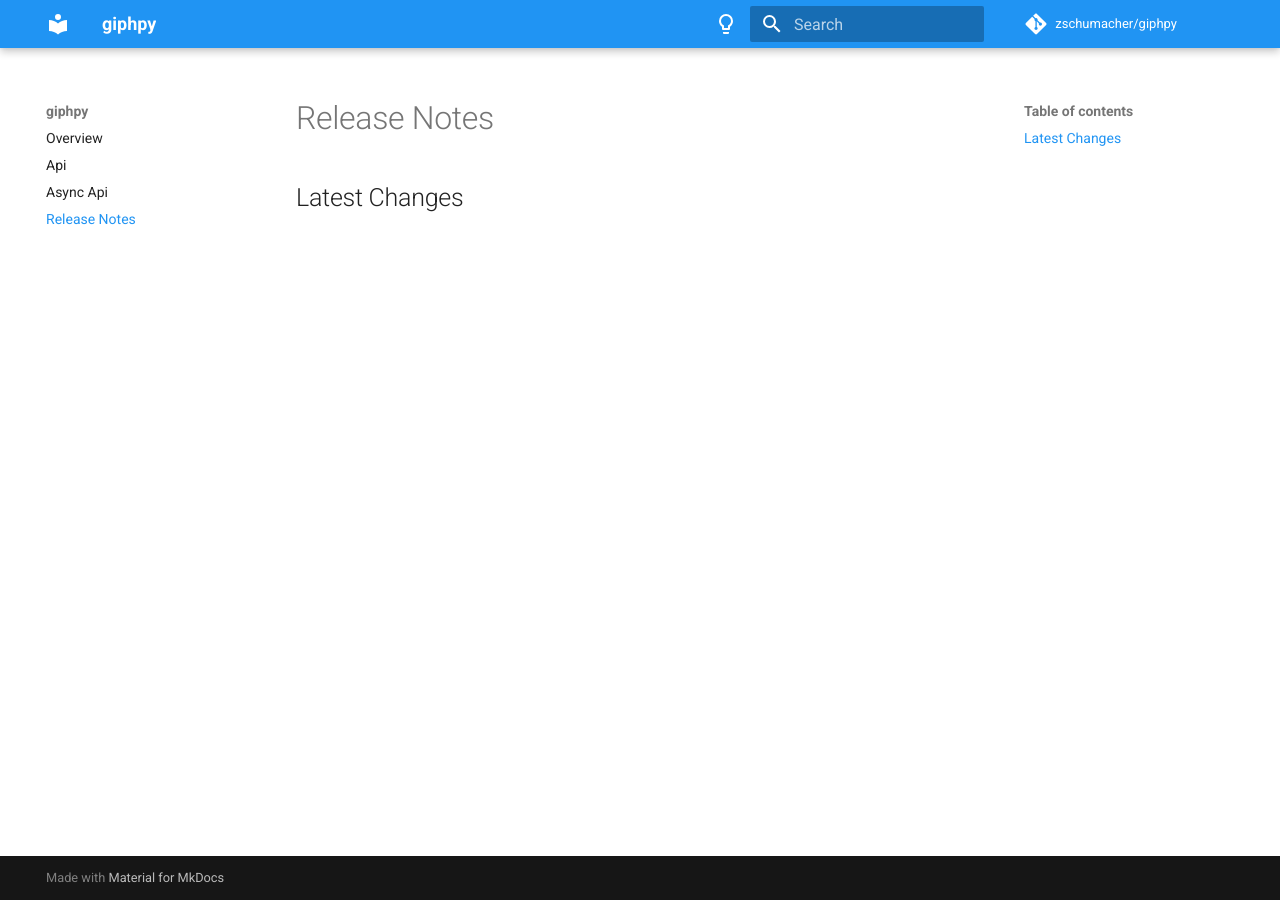
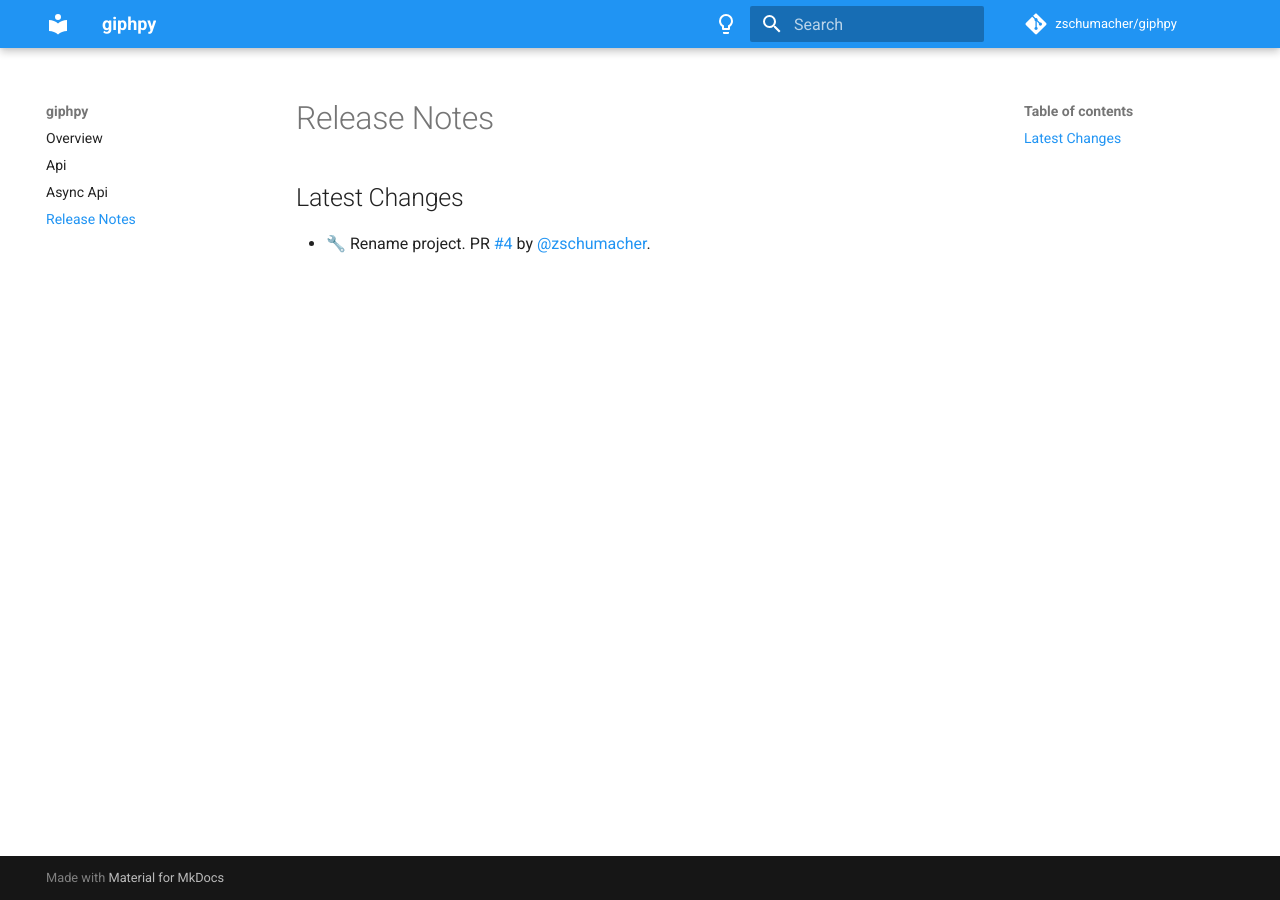
Before and after one commit to zschumacher/giphpy, an MkDocs documentation site: the page built from docs/release_notes.md, in a window 1280 px wide. Built offline with MkDocs 1.6.1 and Material for MkDocs 9.7.7, drawn with Linux system fonts in a browser that asks for light colours; comment, search, counter and statistics services are not loaded.

Commit message:
📝 Update release notes

```diff
--- a/docs/release_notes.md
+++ b/docs/release_notes.md
@@ -1,2 +1,4 @@
 
 ## Latest Changes
+
+* 🔧 Rename project. PR [#4](https://github.com/zschumacher/giphpy/pull/4) by [@zschumacher](https://github.com/zschumacher).
```
